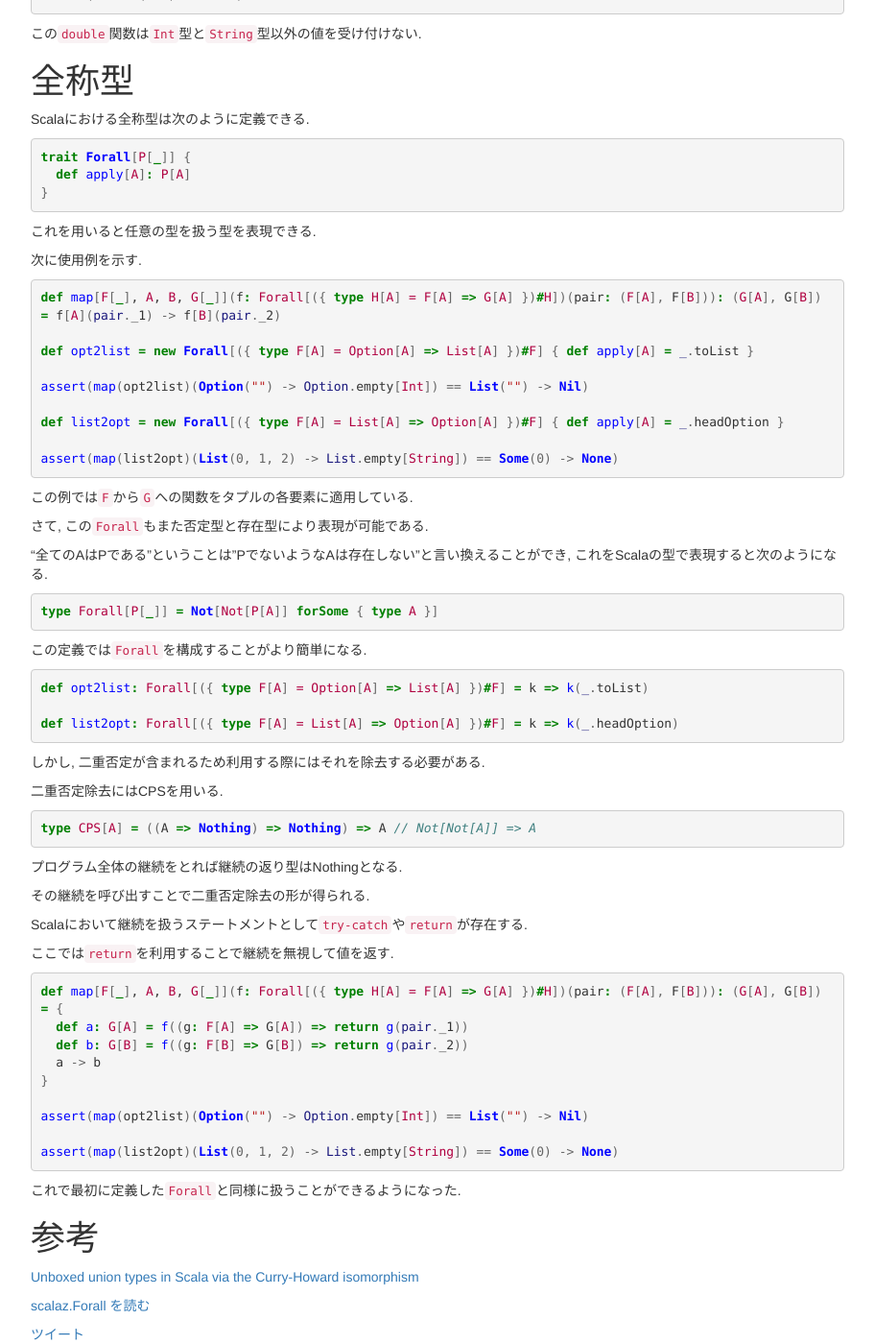
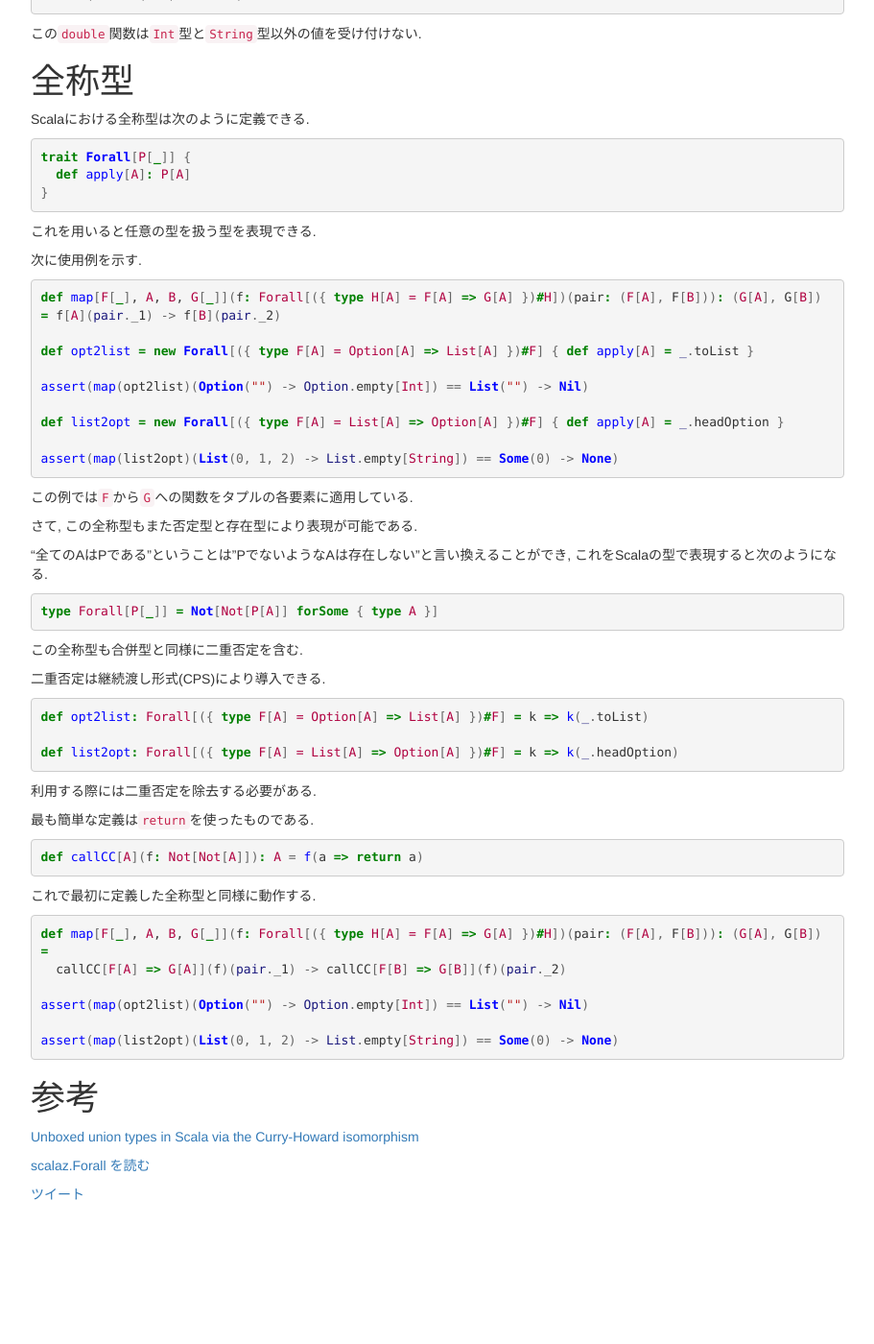
Before and after one commit to halcat0x15a/programming, a Jekyll site: the page built from curry_howard.md, in a window 1280 px wide and 1400 px high, scrolled down 1326 px. Shown: the whole window at 96% size, without its empty margins (38-949 px from the left). Built offline with Jekyll 4.4.1, drawn with Linux system fonts in a browser that asks for light colours; Markdown is read by kramdown in place of the engine named in the settings; comment, search, counter and statistics services are not loaded; after the commit the page ends 2580 px from its top, so only the background shows below that.

Commit message:
update curry howard

````diff
--- a/curry_howard.md
+++ b/curry_howard.md
@@ -55,7 +55,7 @@ type Or[A, B] = Not[Not[A] with Not[B]]
 この定義が妥当であることは次の法則が成り立つことからわかるだろう.
 
 ```scala
-org.scalacheck.Prop.forAll((a: Boolean, b: Boolean) => !(a && b) == !a || !b).check
+org.scalacheck.Prop.forAll((a: Boolean, b: Boolean) => (a || b) == !(!a && !b)).check
 ```
 
 ただしこの定義では二重否定が使われており,`Not[Not[A]] =:= A`が成り立たないことに注意したい.
@@ -103,7 +103,7 @@ assert(map(list2opt)(List(0, 1, 2) -> List.empty[String]) == Some(0) -> None)
 
 この例では`F`から`G`への関数をタプルの各要素に適用している.
 
-さて, この`Forall`もまた否定型と存在型により表現が可能である.
+さて, この全称型もまた否定型と存在型により表現が可能である.
 
 "全てのAはPである"ということは"PでないようなAは存在しない"と言い換えることができ, これをScalaの型で表現すると次のようになる.
 
@@ -111,7 +111,9 @@ assert(map(list2opt)(List(0, 1, 2) -> List.empty[String]) == Some(0) -> None)
 type Forall[P[_]] = Not[Not[P[A]] forSome { type A }]
 ```
 
-この定義では`Forall`を構成することがより簡単になる.
+この全称型も合併型と同様に二重否定を含む.
+
+二重否定は継続渡し形式(CPS)により導入できる.
 
 ```scala
 def opt2list: Forall[({ type F[A] = Option[A] => List[A] })#F] = k => k(_.toList)
@@ -119,36 +121,25 @@ def opt2list: Forall[({ type F[A] = Option[A] => List[A] })#F] = k => k(_.toList
 def list2opt: Forall[({ type F[A] = List[A] => Option[A] })#F] = k => k(_.headOption)
 ```
 
-しかし, 二重否定が含まれるため利用する際にはそれを除去する必要がある.
+利用する際には二重否定を除去する必要がある.
 
-二重否定除去にはCPSを用いる.
+最も簡単な定義は`return`を使ったものである.
 
 ```scala
-type CPS[A] = ((A => Nothing) => Nothing) => A // Not[Not[A]] => A
+def callCC[A](f: Not[Not[A]]): A = f(a => return a)
 ```
 
-プログラム全体の継続をとれば継続の返り型はNothingとなる.
-
-その継続を呼び出すことで二重否定除去の形が得られる.
-
-Scalaにおいて継続を扱うステートメントとして`try-catch`や`return`が存在する.
-
-ここでは`return`を利用することで継続を無視して値を返す.
+これで最初に定義した全称型と同様に動作する.
 
 ```scala
-def map[F[_], A, B, G[_]](f: Forall[({ type H[A] = F[A] => G[A] })#H])(pair: (F[A], F[B])): (G[A], G[B]) = {
-  def a: G[A] = f((g: F[A] => G[A]) => return g(pair._1))
-  def b: G[B] = f((g: F[B] => G[B]) => return g(pair._2))
-  a -> b
-}
+def map[F[_], A, B, G[_]](f: Forall[({ type H[A] = F[A] => G[A] })#H])(pair: (F[A], F[B])): (G[A], G[B]) =
+  callCC[F[A] => G[A]](f)(pair._1) -> callCC[F[B] => G[B]](f)(pair._2)
 
 assert(map(opt2list)(Option("") -> Option.empty[Int]) == List("") -> Nil)
 
 assert(map(list2opt)(List(0, 1, 2) -> List.empty[String]) == Some(0) -> None)
 ```
 
-これで最初に定義した`Forall`と同様に扱うことができるようになった.
-
 # 参考
 
 [Unboxed union types in Scala via the Curry-Howard isomorphism](http://www.chuusai.com/2011/06/09/scala-union-types-curry-howard/)
````
